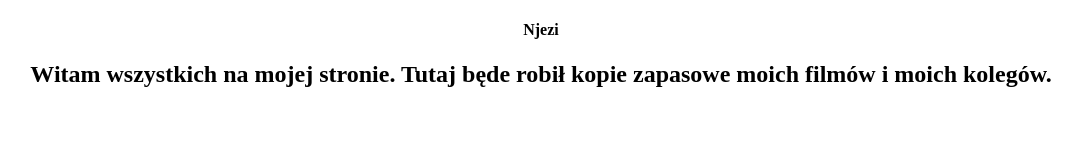
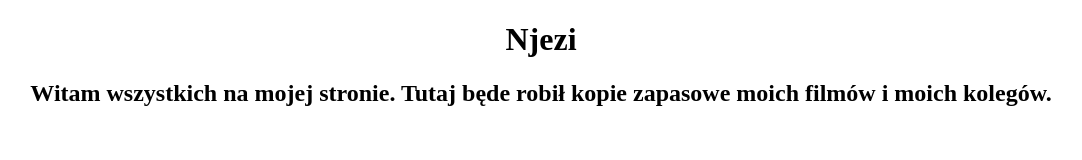
Before and after one commit to Njezi/Njezi.github.io, a plain HTML site: page index.html in a window 1280 px wide. Shown: the whole page, without its empty margins (99-1181 px from the left). Drawn offline with Linux system fonts and the light colour scheme.

Commit message:
Zmieniłem <h4> na <h1>
Zrobiłem to bo napis był za mały.

```diff
--- a/index.html
+++ b/index.html
@@ -6,9 +6,9 @@
         </title>
     </head>
     <body>
-        <h4><center>
+        <h1><center>
             Njezi
-        </center></h4>
+        </center></h1>
         <h2><center>
             Witam wszystkich na mojej stronie. Tutaj będe robił kopie zapasowe moich filmów i moich kolegów.
         </center></h2>
```
